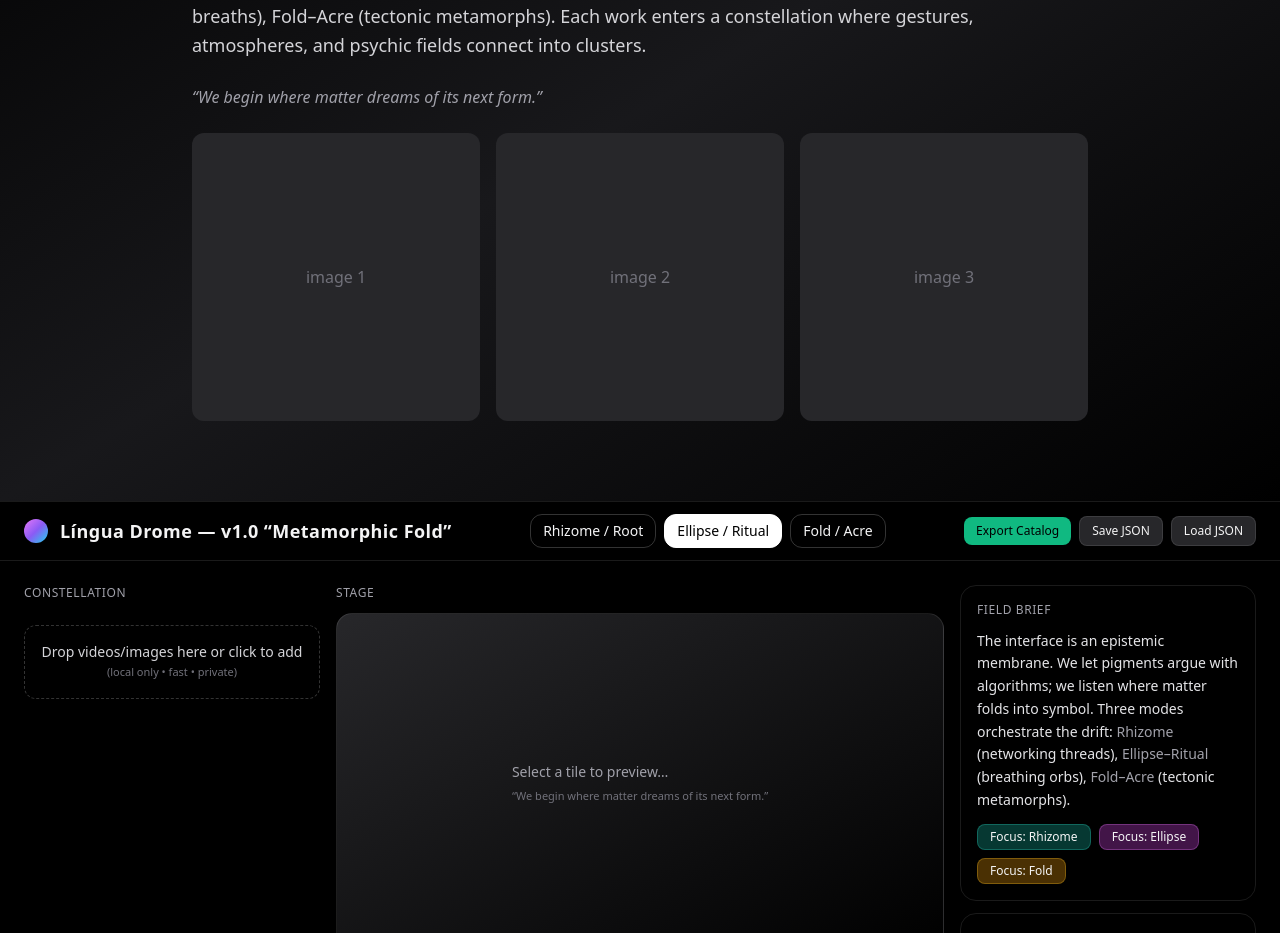
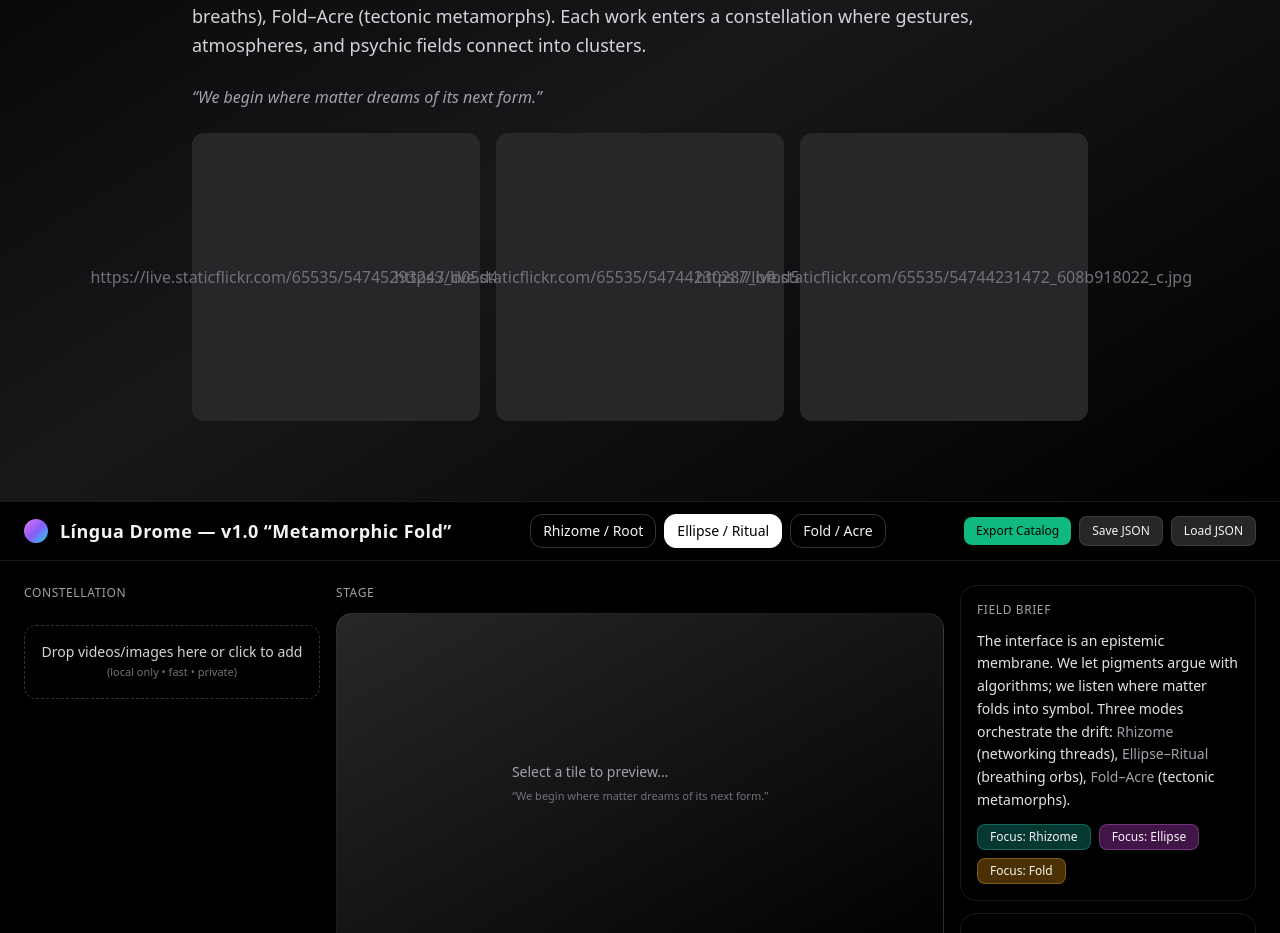
Before and after one commit to arquivoserpente-art/lingua-drome-app, a React (Vite) app: page / in a window 1280 px wide. Shown: the part 1080-2013 px from the top of the page. Built offline with nearby package versions, Linux system fonts and the light colour scheme.

Commit message:
Update DromeSite.jsx

```diff
--- a/src/DromeSite.jsx
+++ b/src/DromeSite.jsx
@@ -35,9 +35,9 @@ export default function DromeSite() {
 
           {/* Placeholder grid (troque por imagens suas quando quiser) */}
           <div className="grid grid-cols-2 md:grid-cols-3 gap-4 mt-6">
-            <div className="bg-zinc-800 aspect-square rounded-xl flex items-center justify-center text-zinc-500">image 1</div>
-            <div className="bg-zinc-800 aspect-square rounded-xl flex items-center justify-center text-zinc-500">image 2</div>
-            <div className="bg-zinc-800 aspect-square rounded-xl flex items-center justify-center text-zinc-500">image 3</div>
+            <div className="bg-zinc-800 aspect-square rounded-xl flex items-center justify-center text-zinc-500">https://live.staticflickr.com/65535/54745293243_d05d4eca2f_c.jpg</div>
+            <div className="bg-zinc-800 aspect-square rounded-xl flex items-center justify-center text-zinc-500">https://live.staticflickr.com/65535/54744230287_bfbd5cc9e1_z.jpg</div>
+            <div className="bg-zinc-800 aspect-square rounded-xl flex items-center justify-center text-zinc-500">https://live.staticflickr.com/65535/54744231472_608b918022_c.jpg</div>
           </div>
         </div>
       </section>
```
